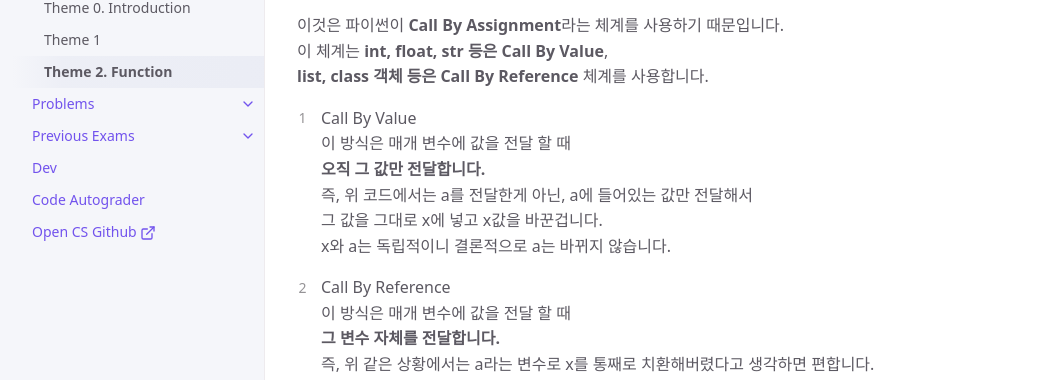
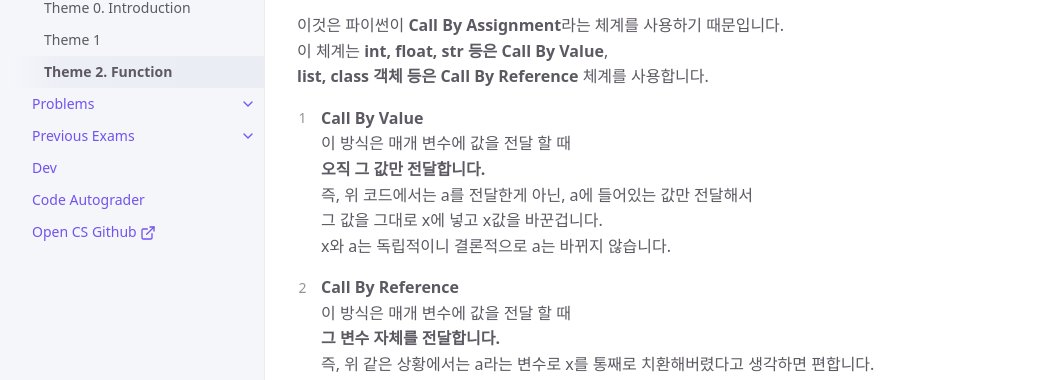
Before and after one commit to OpenCS-ksa/opencs-ksa.github.io, a Jekyll site: the page built from docs/Lectures/lecture2.md, in a window 1280 px wide and 900 px high, scrolled down 3191 px. Shown: the part 148-528 px from the top of the window, without its empty margins (107-1171 px from the left). Built offline with Jekyll 4.4.1, drawn with Linux system fonts in a browser that asks for light colours.

```diff
--- a/docs/Lectures/lecture2.md
+++ b/docs/Lectures/lecture2.md
@@ -138,14 +138,14 @@ list (9주차 내용), class 객체 (CS2 내용), dict, set 같은 변수였다
 이 체계는 **int, float, str 등은 Call By Value**,
 **list, class 객체 등은 Call By Reference** 체계를 사용합니다.
 
-1. Call By Value
+1. **Call By Value**
 이 방식은 매개 변수에 값을 전달 할 때
 **오직 그 값만 전달합니다.**
 즉, 위 코드에서는 a를 전달한게 아닌, a에 들어있는 값만 전달해서
 그 값을 그대로 x에 넣고 x값을 바꾼겁니다.
 x와 a는 독립적이니 결론적으로 a는 바뀌지 않습니다.
 
-2. Call By Reference
+2. **Call By Reference**
 이 방식은 매개 변수에 값을 전달 할 때
 **그 변수 자체를 전달합니다.**
 즉, 위 같은 상황에서는 a라는 변수로 x를 통째로 치환해버렸다고 생각하면 편합니다.
```
